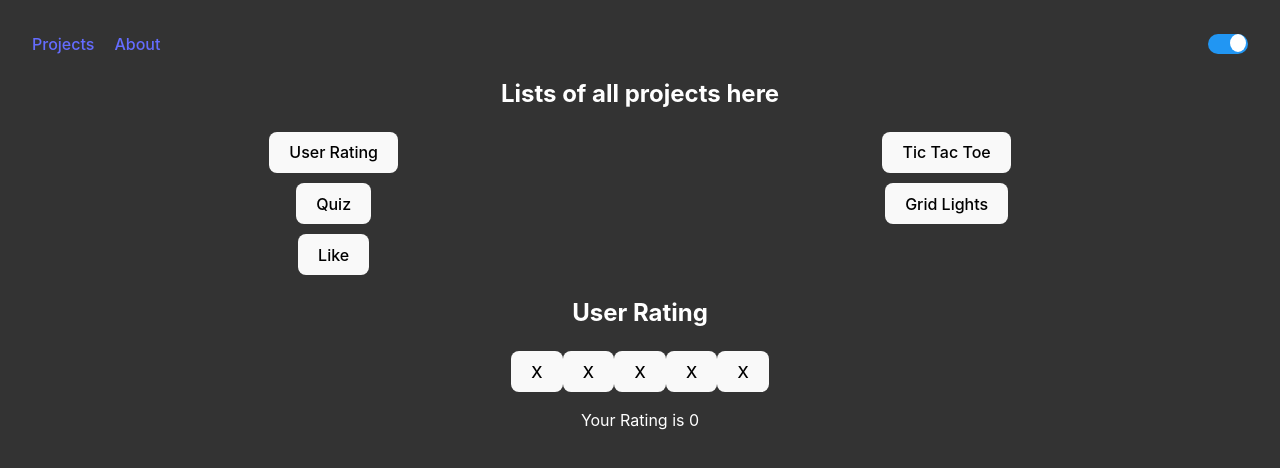
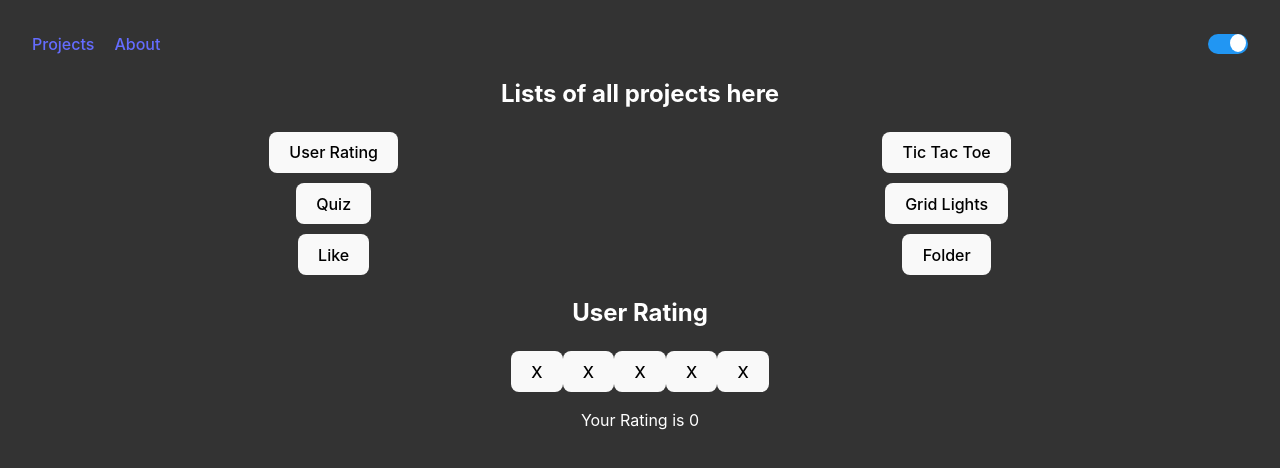
Before and after one commit to gnanesh05/project, a React (Vite) app: page / in a window 1280 px wide. Shown: the top 468 px of the page. Built offline with nearby package versions, Linux system fonts and the light colour scheme.

Commit message:
added folder

```diff
--- a/src/Home.jsx
+++ b/src/Home.jsx
@@ -4,6 +4,7 @@ import UserRating from './components/Rating/UserRating'
 import Quiz from './components/Quiz/Quiz'
 import Grid from './components/Grids/Grid'
 import Like from './components/Like/Like'
+import Folder from './components/Folder/Folder'
 
 const Home = () => {
     const [project, setProject] = useState(0);
@@ -20,6 +21,8 @@ const Home = () => {
         return <Grid/>
       case 4:
         return <Like/>
+      case 5:
+        return <Folder/>
       default:
         return <UserRating/>
     }
@@ -49,6 +52,9 @@ const Home = () => {
                   <li>
                     <button onClick={()=>projectHandler(4)}>Like</button>
                   </li>
+                  <li>
+                    <button onClick={()=>projectHandler(5)}>Folder</button>
+                  </li>
                 </ul>
               </div>
               <div>
```
